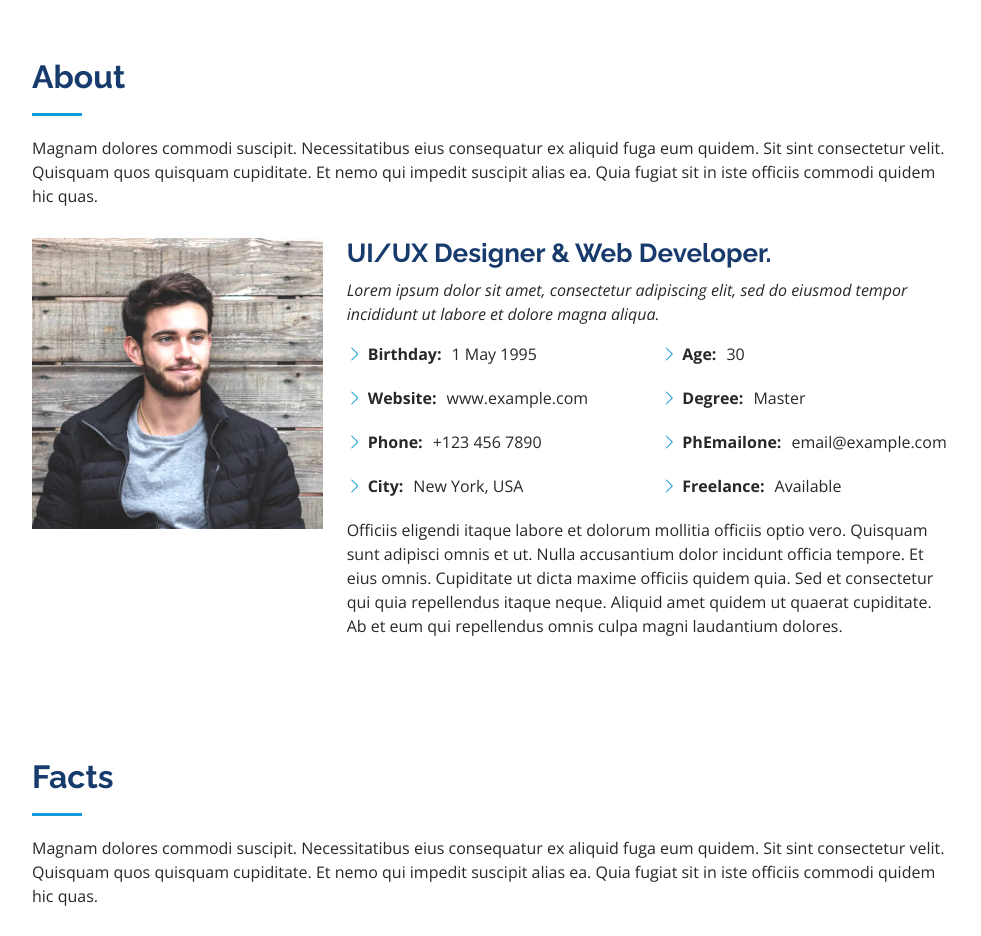
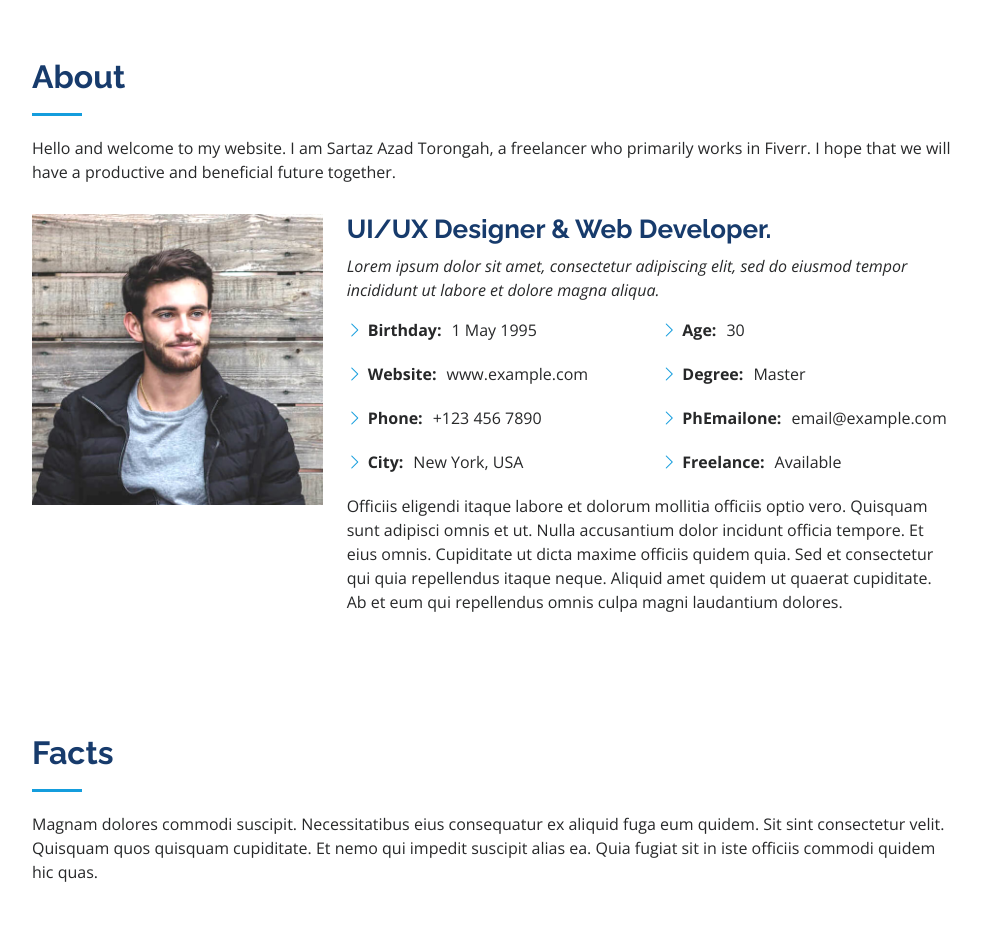
Before and after one commit to SA-Torongo/satorongo.github.io, a plain HTML site: page index.html in a window 1280 px wide. Shown: the part 802-1738 px from the top of the page, without its empty margins (298-1279 px from the left). Drawn offline with nearby package versions, Linux system fonts and the light colour scheme.

Commit message:
solution update

```diff
--- a/index.html
+++ b/index.html
@@ -86,7 +86,7 @@
 
         <div class="section-title">
           <h2>About</h2>
-          <p>Magnam dolores commodi suscipit. Necessitatibus eius consequatur ex aliquid fuga eum quidem. Sit sint consectetur velit. Quisquam quos quisquam cupiditate. Et nemo qui impedit suscipit alias ea. Quia fugiat sit in iste officiis commodi quidem hic quas.</p>
+          <p>Hello and welcome to my website. I am Sartaz Azad Torongah, a freelancer who primarily works in Fiverr. I hope that we will have a productive and beneficial future together.</p>
         </div>
 
         <div class="row">
```
Also changed, not shown: Readme.txt.
